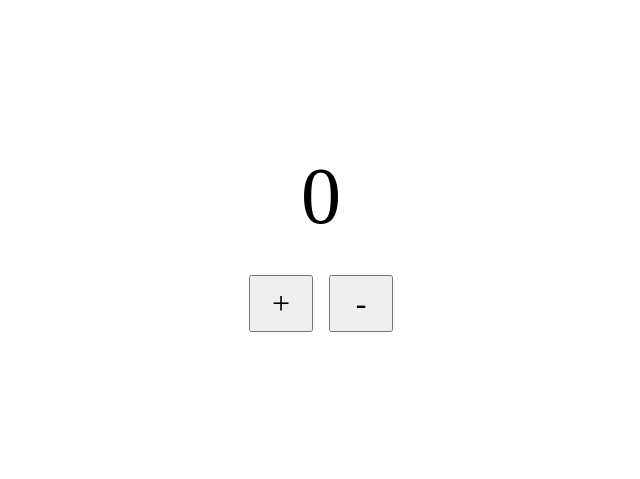
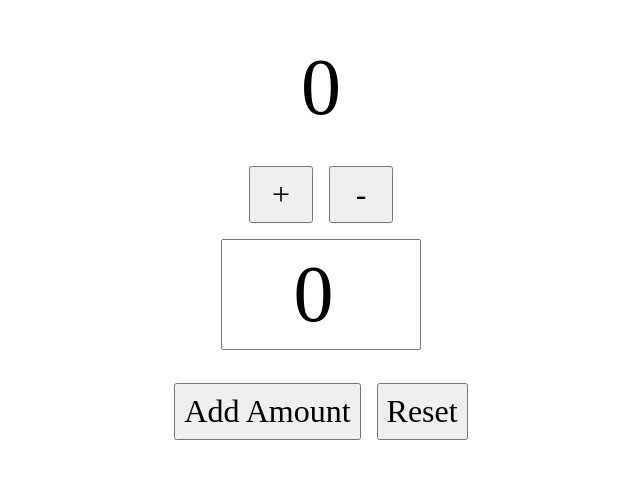
Before and after one commit to summerswl/react_redux_toolkit, a React (Create React App) app: page / in a window 1280 px wide. Shown: the part 151-630 px from the top of the page, without its empty margins (319-959 px from the left). Built offline with nearby package versions, Linux system fonts and the light colour scheme.

Commit message:
Added reset and incrementByAmount actions to counter component

```diff
--- a/src/app/store.js
+++ b/src/app/store.js
@@ -1,5 +1,4 @@
 import { configureStore } from "@reduxjs/toolkit";
-import { increment, decrement } from "../features/counter/counterSlice";
 import counterReducer from '../features/counter/counterSlice'
 
 // everything imported into the store is available to the entire app through the <Provider> in index.js
--- a/src/features/counter/Counter.js
+++ b/src/features/counter/Counter.js
@@ -1,10 +1,28 @@
-import React from 'react';
+/**
+ * Counter component that displays and manages a counter value.
+ * Utilizes React and Redux hooks to interact with the global state.
+ *
+ * - Displays the current count from the Redux store.
+ * - Provides buttons to increment and decrement the count.
+ * - Allows the user to input a custom increment amount.
+ * - Includes a button to add the custom increment amount to the count.
+ * - Provides a reset button to reset the increment amount and counter state.
+ */
+import React, { useState } from 'react';
 import { useSelector, useDispatch } from 'react-redux';
-import { increment, decrement } from './counterSlice';
+import { increment, decrement, incrementByAmount, reset } from './counterSlice';
 
 const Counter = () => {
-    const count = useSelector((state) => state.counter.count);
+  const count = useSelector(state => state.counter.count);
   const dispatch = useDispatch();
+  const [incrementAmount, setIncrementAmount] = React.useState(0);
+
+  const handleIncrementAmountChange = (e) => setIncrementAmount(e.target.value);
+
+  const resetAll = () => {
+    setIncrementAmount(0);
+    dispatch(reset());
+  };
 
   return (
     <section>
@@ -13,8 +31,19 @@ const Counter = () => {
         <button onClick={() => dispatch(increment())}>+</button>
         <button onClick={() => dispatch(decrement())}>-</button>
       </div>
+      <input
+        type="number"
+        value={incrementAmount}
+        onChange={handleIncrementAmountChange}
+      />
+      <div>
+        <button onClick={() => dispatch(incrementByAmount(Number(incrementAmount) || 0))}>
+          Add Amount
+        </button>
+        <button onClick={resetAll}>Reset</button>
+      </div>
     </section>
-  )
-}
+  );
+};
 
-export default Counter
+export default Counter;
--- a/src/features/counter/counterSlice.js
+++ b/src/features/counter/counterSlice.js
@@ -1,23 +1,31 @@
+/**
+ * Defines a Redux slice for managing a counter state.
+ *
+ * The slice includes the following actions:
+ * - increment: Increases the count by 1.
+ * - decrement: Decreases the count by 1.
+ * - reset: Resets the count to 0.
+ * - incrementByAmount: Increases the count by a specified amount.
+ *
+ * The initial state of the counter is set to 0.
+ * Exports the actions for use in dispatching and the reducer for store configuration.
+ */
 import { createSlice } from '@reduxjs/toolkit';
 
-const initialState = {
-    count: 0
-}
+const initialState = { count: 0 };
 
 export const counterSlice = createSlice({
     name: 'counter',
     initialState,
     reducers: {
-        increment: (state) => {
-            state.count += 1;
-        },
-        decrement: (state) => {
-            state.count -= 1;
-        }
+        increment: state => { state.count += 1; },
+        decrement: state => { state.count -= 1; },
+        reset: state => { state.count = 0; },
+        incrementByAmount: (state, action) => { state.count += action.payload; }
     }
 });
 
 // both actions need to be exported
-export const { increment, decrement } = counterSlice.actions;
+export const { increment, decrement, reset, incrementByAmount } = counterSlice.actions;
 // store will need full reducer
 export default counterSlice.reducer;
```
Lines whose indentation alone changed are shown as unchanged.
